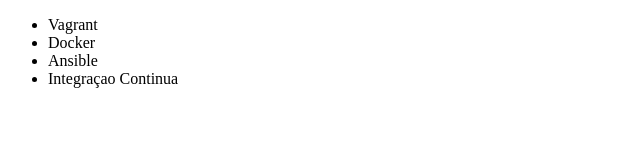
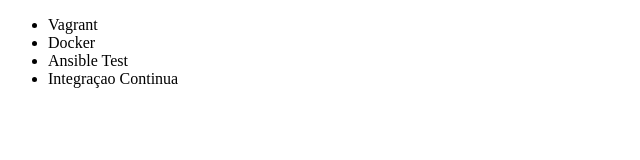
Before and after one commit to MattheusNonato/alura-git, a plain HTML site: page index.html in a window 1280 px wide. Shown: the full height of the page, 0-640 px from the left. Drawn offline with Linux system fonts and the light colour scheme.

Commit message:
Commit Indevido

```diff
--- a/index.html
+++ b/index.html
@@ -8,7 +8,7 @@
     <ul>
         <li>Vagrant</li>
         <li>Docker </li>
-        <li>Ansible</li>
+        <li>Ansible Test</li>
         <li>Integraçao Continua</li>
     </ul>
 </body>
```
